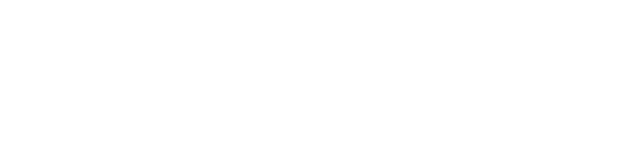
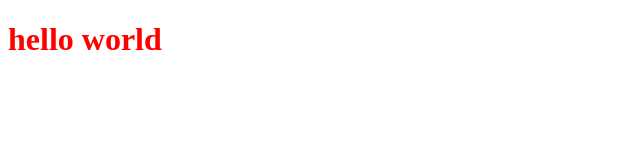
Before and after one commit to mikagame/film, a website: page index.html in a window 1280 px wide. Shown: the whole page, without its empty margins (0-640 px from the left). Drawn offline with Linux system fonts and the light colour scheme.

Commit message:
style sass

```diff
--- a/index.html
+++ b/index.html
@@ -4,9 +4,12 @@
     <meta charset="UTF-8">
     <meta http-equiv="X-UA-Compatible" content="IE=edge">
     <meta name="viewport" content="width=device-width, initial-scale=1.0">
+    <link rel="stylesheet" href="style/main.css">
     <title>Document</title>
 </head>
 <body>
 
+    <h1>hello world</h1>
+
 </body>
 </html>
--- /dev/null
+++ b/style/_general.scss
@@ -0,0 +1,3 @@
+h1 {
+    color: red;
+}
--- /dev/null
+++ b/style/main.scss
@@ -0,0 +1 @@
+@import "./general";
```
Also changed, not shown: package.json (added, +19 -0 lines), style/main.css (added), 1 other file.
